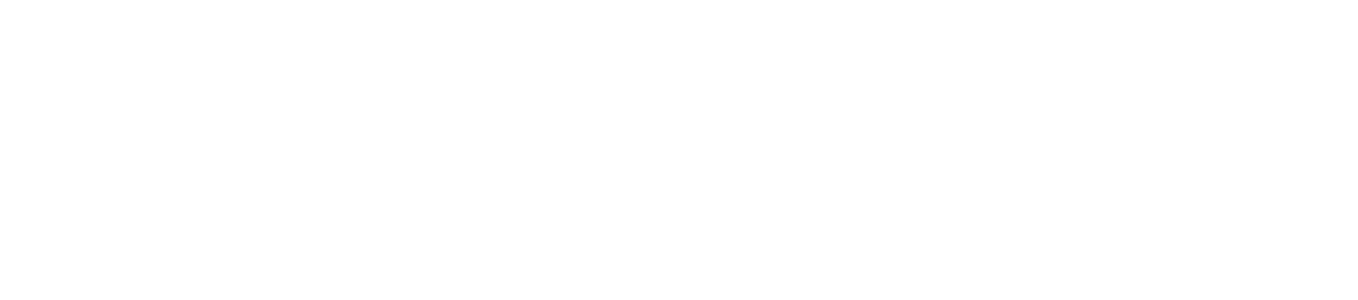
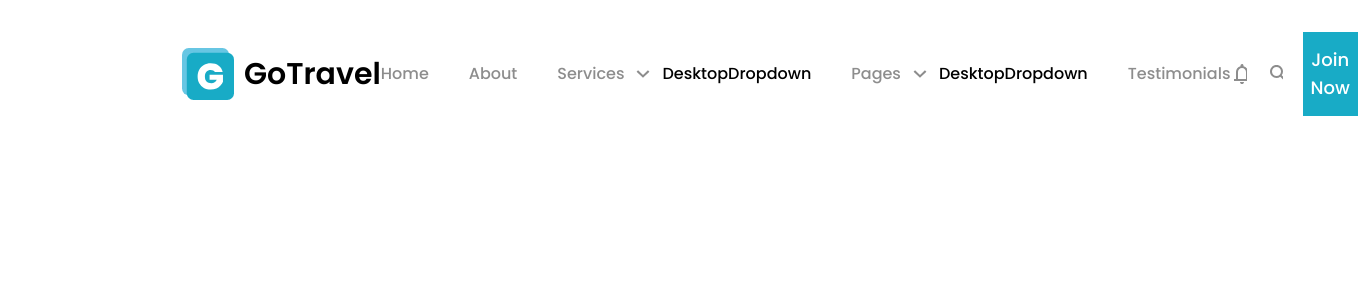
Before and after one commit to JackyL1030/Travel-Landing-Page, a React (Vite) app: page / in a window 1280 px wide. Shown: the top 300 px of the page, 1358 px wide, since content can reach past the window. Built offline with nearby package versions, Linux system fonts and the light colour scheme.

Commit message:
feat: implement Navigation component

```diff
--- a/src/App.tsx
+++ b/src/App.tsx
@@ -2,12 +2,15 @@
 import Header from "./components/Header";
 
 //Header
+import Navigation from "./components/Navigation/Navigation";
 import Page from "./components/Page";
 
 function App() {
   return (
     <Page>
-      <Header />
+      <Header>
+        <Navigation />
+      </Header>
     </Page>
   );
 }
--- /dev/null
+++ b/src/components/Navigation/DesktopDropdown.tsx
@@ -0,0 +1,9 @@
+import { NavigationLink } from "../../utils/contentTypes";
+
+interface DesktopDropdownProps {
+  links?: NavigationLink[];
+}
+
+export default function DesktopDropdown(props: DesktopDropdownProps) {
+  return <div>DesktopDropdown</div>;
+}
--- /dev/null
+++ b/src/components/Navigation/Navigation.tsx
@@ -0,0 +1,47 @@
+import { navigationLinks } from "../../utils/content";
+import BellIcon from "../Icons/BellIcon";
+import CaretUp from "../Icons/CaretUp";
+import LogoIcon from "../Icons/LogoIcon";
+import SearchIcon from "../Icons/SearchIcon";
+import DesktopDropdown from "./DesktopDropdown";
+
+export default function Navigation() {
+  return (
+    <nav className="m-auto mb-12 max-w-432">
+      <div className="flex justify-between px-21.5">
+        <a href="/" className="flex items-center gap-x-2.5">
+          <LogoIcon className="size-13" />
+          <span className="text-3xl font-semibold">GoTravel</span>
+        </a>
+        <ul className="flex items-stretch gap-x-10">
+          {navigationLinks.map((link) => (
+            <li
+              key={link.id}
+              className="group relative flex cursor-pointer items-center gap-x-1.75 font-medium transition-all duration-200"
+            >
+              <a
+                href={link.href}
+                className="text-grey-600 group-hover:text-black"
+              >
+                {link.text}
+              </a>
+              {link.dropdown && (
+                <span className="flex size-6 items-center justify-center">
+                  <CaretUp className="fill-grey-600 size-3.5 rotate-180 transition-all duration-250 group-hover:rotate-360 group-hover:fill-black" />
+                </span>
+              )}
+              {link.dropdown && <DesktopDropdown links={link.dropdownLinks} />}
+            </li>
+          ))}
+        </ul>
+        <div className="flex items-center gap-x-5">
+          <BellIcon className="fill-grey-600 cursor-pointer hover:fill-black" />
+          <SearchIcon className="fill-grey-600 cursor-pointer hover:fill-black" />
+          <button className="bg-primary-700 hover:bg-primary-800 rounded-[0.625rem]px-8 cursor-pointer py-3.5 text-lg font-medium text-white transition-all duration-200">
+            Join Now
+          </button>
+        </div>
+      </div>
+    </nav>
+  );
+}
```
